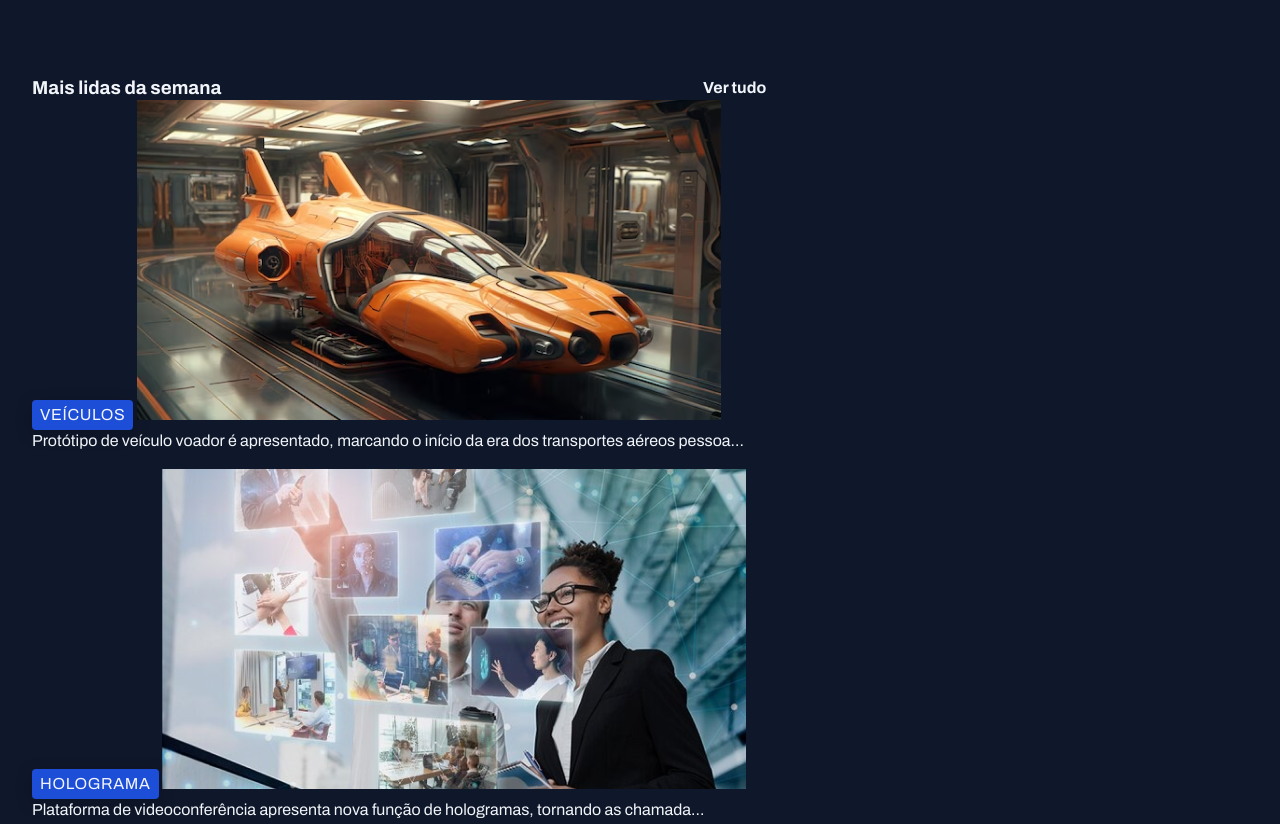
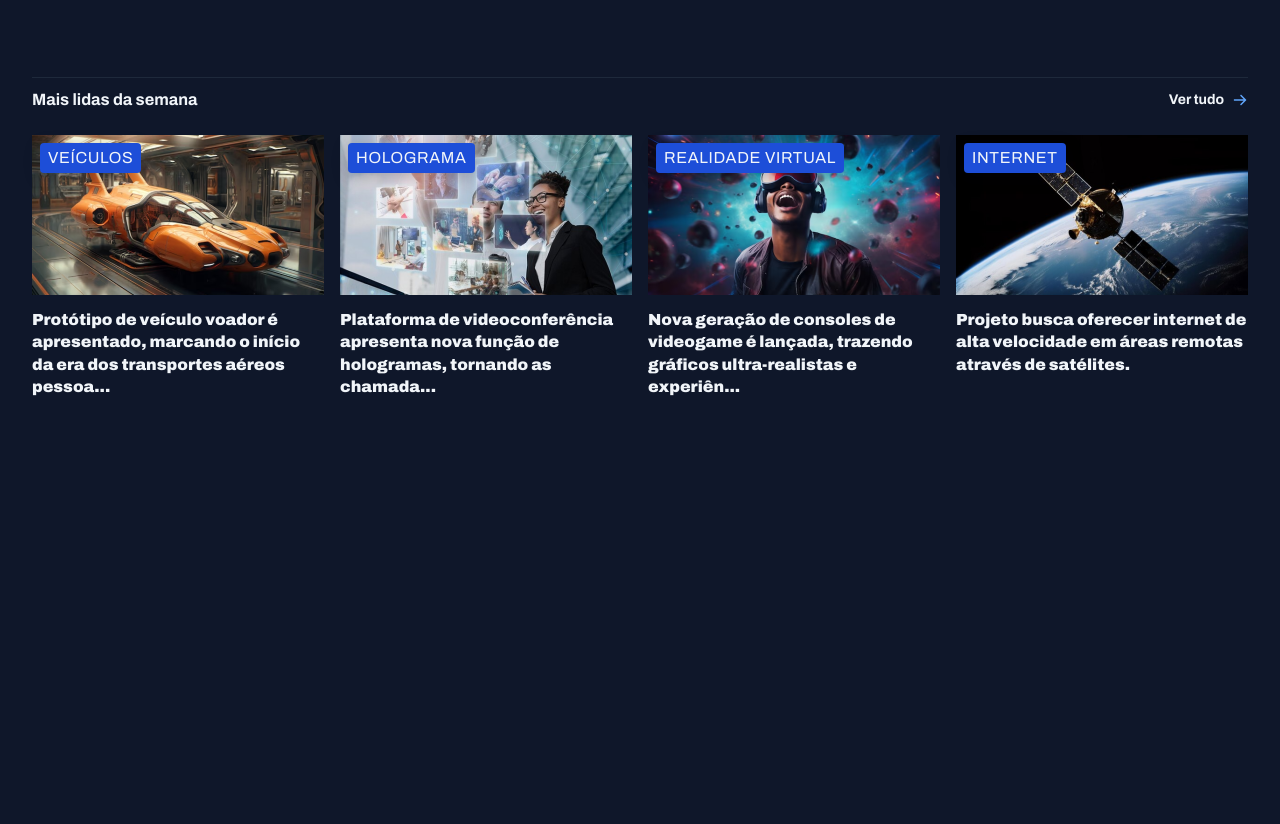
Before and after one commit to Jocimar38/fullstack-projeto-portal-de-noticias, a plain HTML site: page index.html in a window 1280 px wide. Shown: the part 615-1439 px from the top of the page. After the commit the page ends 1014 px from the top, so only its background shows below. Drawn offline with Linux system fonts and the light colour scheme.

Commit message:
aplicando mmais estilos na seção mais lidas

```diff
--- a/styles/sections.css
+++ b/styles/sections.css
@@ -1,3 +1,26 @@
+section header{
+    border-top: 1px solid var(--stroke-color);
+    padding-block: 12px 24px;
+    font: var(--text-span);
+
+    a {
+        justify-self: end;
+        align-items: center;
+        gap: 8px;
+
+    span{
+        background-image: url(../assets/icons/ArrowRight.svg);
+        width: 16px;
+        height: 16px;
+    }
+
+    &:hover span{
+        background-image: url(../assets/icons/ArrowRight-hover.svg);
+    }
+
+}
+}
+
 #featured{
     img{
         height: 100%;
@@ -39,3 +62,33 @@
     }
 
 }
+
+#weekly{
+
+
+
+    &>div{
+        grid-template-columns: repeat(4, 292px);
+    }
+
+
+    img{
+        height: 160px;
+    }
+
+    figure{
+        position: relative;
+
+        .content-tag{
+            position: absolute;
+            top: 8px;
+            left: 8px;
+        }
+
+        p{
+            margin-top: 8px;
+            font-weight: 900;
+
+        }
+    }
+}
```
